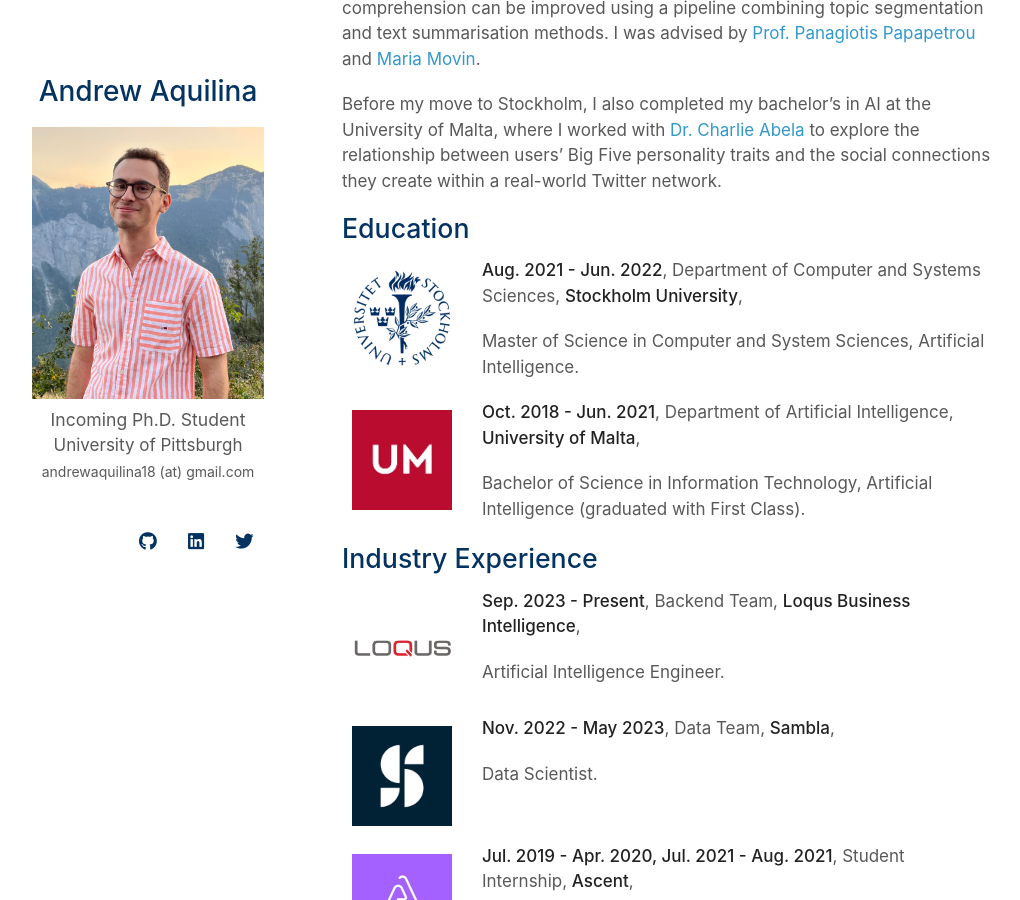
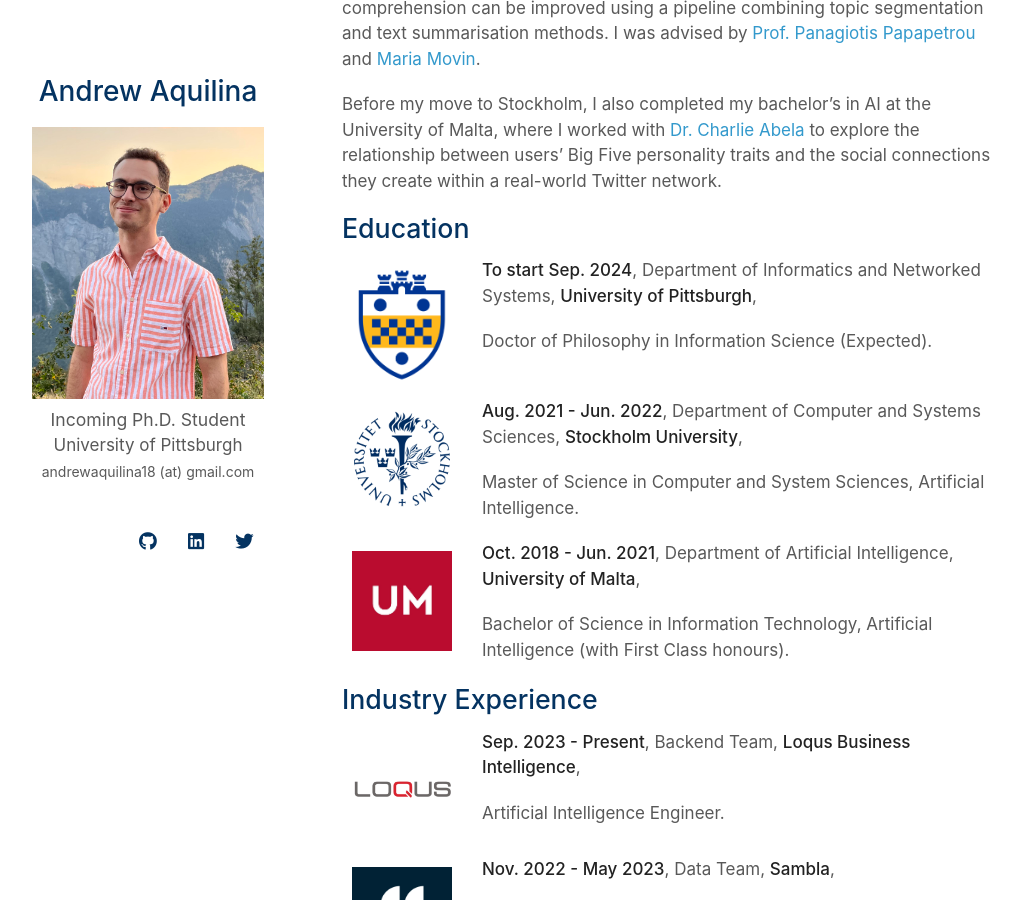
Before and after one commit to andaqu/andaqu.github.io, a Jekyll site: the page built from index.md, in a window 1280 px wide and 900 px high, scrolled down 401 px. Shown: the whole window, without its empty margins (128-1148 px from the left). Built offline with Jekyll 4.4.1, drawn with Linux system fonts in a browser that asks for light colours; nearby versions of some CDN libraries; a style sheet for code colours, icons or effects is not loaded.

Commit message:
add expected phd

```diff
--- a/index.md
+++ b/index.md
@@ -12,15 +12,15 @@ Before my move to Stockholm, I also completed my bachelor’s in AI at the Unive
 
 ## Education
 
-<!-- <div style="overflow: auto;">
+<div style="overflow: auto;">
     <div style="float: left; margin-right: 20px;">
         <img style="max-width: 100px; padding: 10px;" src="assets/img/pitt.png">
     </div>
     <div>
-        <p><strong>Sep. 2024 - Present</strong>, Department of Informatics and Networked Systems, <strong>University of Pittsburgh</strong>,</p>
-        <p>Doctor of Philosophy in Information Science.</p>
+        <p><strong>To start Sep. 2024</strong>, Department of Informatics and Networked Systems, <strong>University of Pittsburgh</strong>,</p>
+        <p>Doctor of Philosophy in Information Science (Expected).</p>
     </div>
-</div> -->
+</div>
 
 <div style="overflow: auto;">
     <div style="float: left; margin-right: 20px;">
@@ -38,7 +38,7 @@ Before my move to Stockholm, I also completed my bachelor’s in AI at the Unive
     </div>
     <div>
         <p><strong>Oct. 2018 - Jun. 2021</strong>, Department of Artificial Intelligence, <strong>University of Malta</strong>,</p>
-        <p>Bachelor of Science in Information Technology, Artificial Intelligence (graduated with First Class).</p>
+        <p>Bachelor of Science in Information Technology, Artificial Intelligence (with First Class honours).</p>
     </div>
 </div>
 
```
